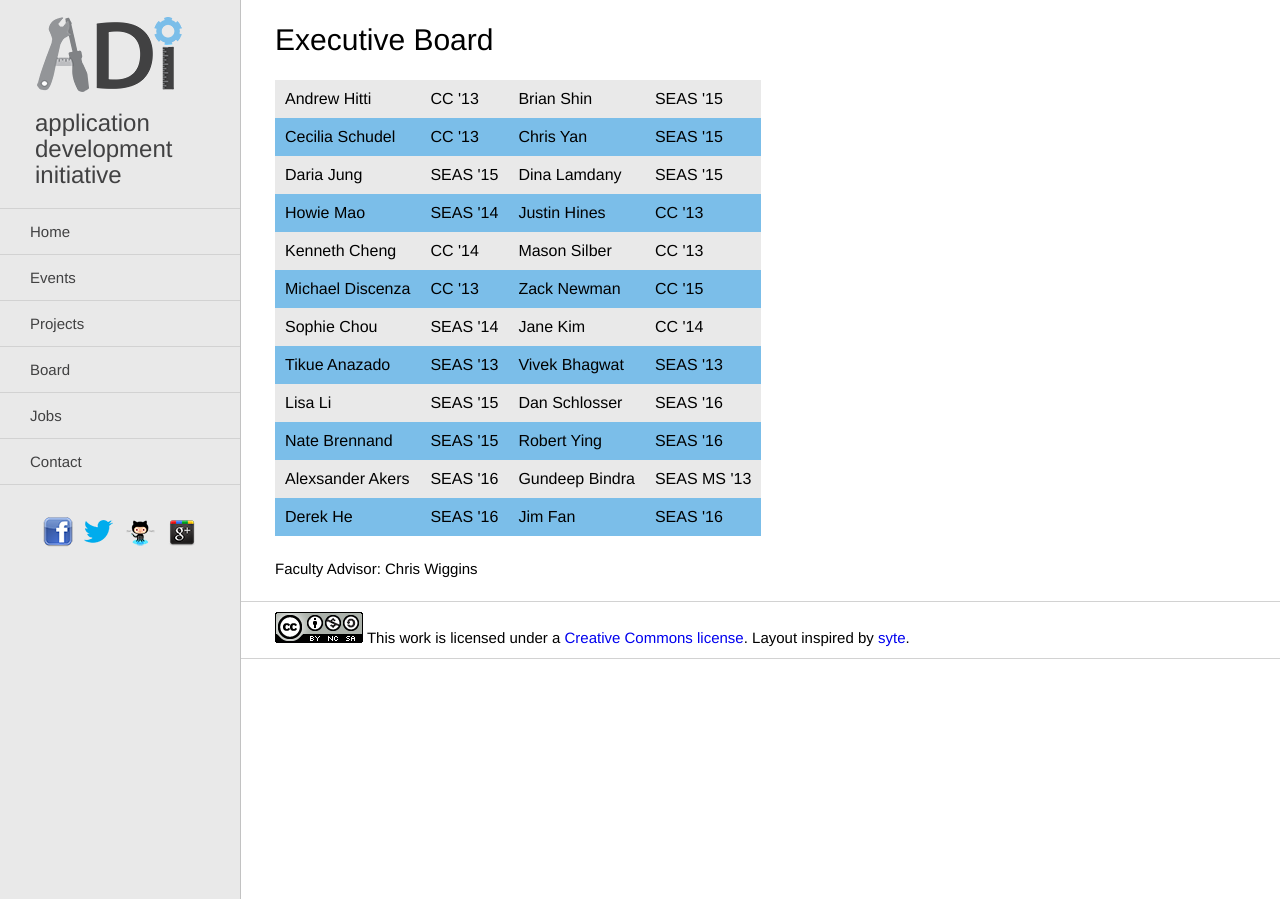
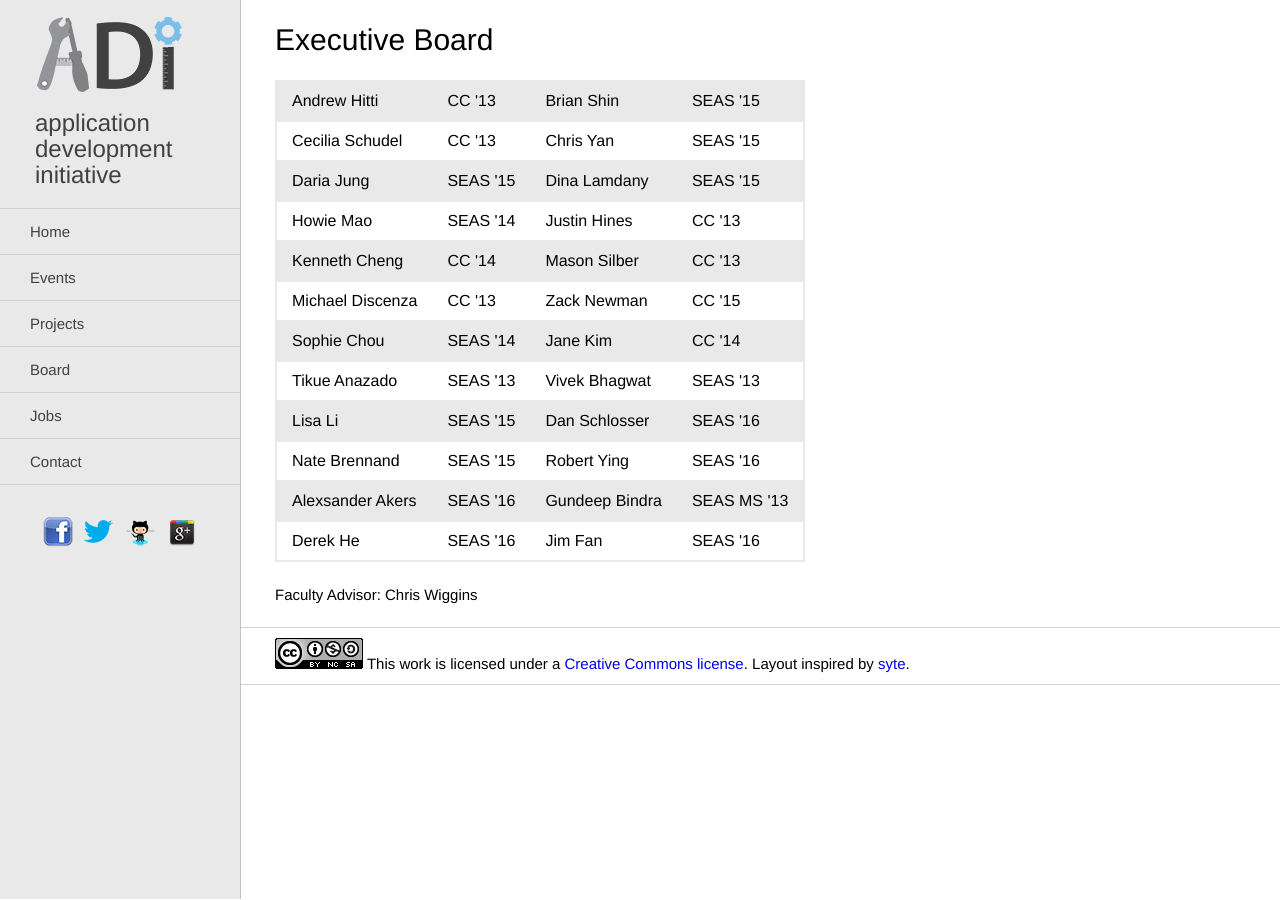
Before and after one commit to adicu/adicu.github.com-dep, a Jekyll site: the page built from board.html, in a window 1280 px wide. Built offline with Jekyll 4.4.1, drawn with Linux system fonts in a browser that asks for light colours.

Commit message:
Make Eboard table a little nicer looking

```diff
--- a/css/style.css
+++ b/css/style.css
@@ -209,7 +209,11 @@ p {
 }
 
 #eboard-roster td, #eboard-roster th {
-  padding: 10px;
+  padding: 10px 15px;
+}
+
+#eboard-roster tr {
+  border: 2px solid #E9E9E9;
 }
 
 .odd {
@@ -217,5 +221,5 @@ p {
 }
 
 .even {
-  background-color: #7BBEE9;
+  background-color: #FFFFFF;
 }
```
